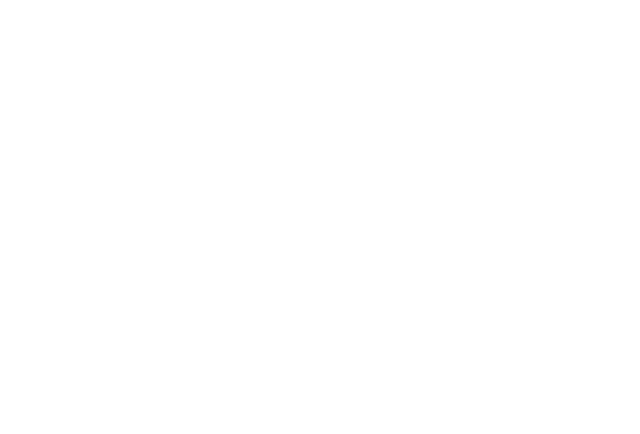
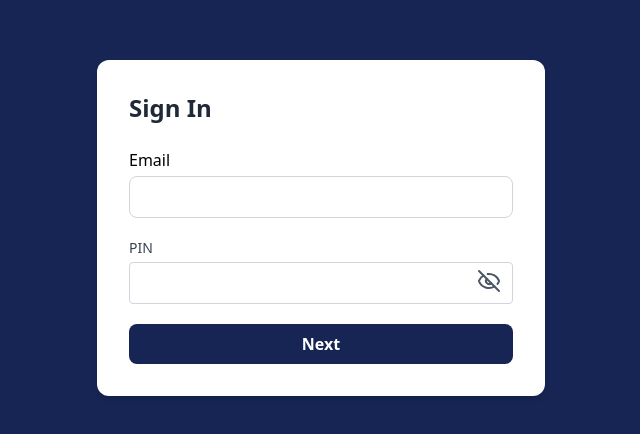
Before and after one commit to azheem-rahman/fresh-turf-assignment, a React (Vite) app in the folder webapp/: page /login in a window 1280 px wide. Before the commit this address had no page. Shown: the part 172-606 px from the top of the page, without its empty margins (319-959 px from the left). Built offline with nearby package versions, Linux system fonts and the light colour scheme.

Commit message:
connected login using mock user

```diff
--- a/webapp/src/App.tsx
+++ b/webapp/src/App.tsx
@@ -1,4 +1,4 @@
-import { Route, Routes } from "react-router-dom";
+import { Navigate, Route, Routes } from "react-router-dom";
 import LoginPage from "./pages/Login/LoginPage";
 import TransactionHistoryPage from "./pages/TransactionHistory/TransactionHistoryPage";
 import UserManagementPage from "./pages/UserManagement/UserManagementPage";
@@ -7,6 +7,8 @@ import LockerManagementPage from "./pages/LockerManagement/LockerManagementPage"
 function App() {
   return (
     <Routes>
+      <Route path="/" element={<Navigate to="/login" replace />} />
+      <Route path="/login" element={<LoginPage />} />
       <Route path="/user-management" element={<UserManagementPage />} />
       <Route path="/locker-management" element={<LockerManagementPage />} />
       <Route path="/transaction-history" element={<TransactionHistoryPage />} />
--- a/webapp/src/pages/Login/LoginPage.tsx
+++ b/webapp/src/pages/Login/LoginPage.tsx
@@ -1,6 +1,8 @@
 import { useForm } from "react-hook-form";
 import FormInput from "../../components/form/FormInput";
 import FormPassword from "../../components/form/FormPassword";
+import useUserStore from "../../store/useUserStore";
+import { useNavigate } from "react-router-dom";
 
 type LoginFormInputs = {
   email: string;
@@ -8,6 +10,9 @@ type LoginFormInputs = {
 };
 
 const LoginPage = () => {
+  const setUser = useUserStore((state) => state.setUser);
+  const navigate = useNavigate();
+
   const {
     register,
     handleSubmit,
@@ -15,7 +20,14 @@ const LoginPage = () => {
   } = useForm<LoginFormInputs>();
 
   const onSubmit = (formData: LoginFormInputs) => {
-    console.log("Logging in with: ", formData);
+    console.log(formData);
+    const mockUser = {
+      name: "Tan Kai Yee",
+      role: "Case Store Officer",
+    };
+
+    setUser(mockUser);
+    navigate("/transaction-history");
   };
 
   return (
--- /dev/null
+++ b/webapp/src/store/useUserStore.ts
@@ -0,0 +1,20 @@
+import { create } from "zustand";
+
+interface User {
+  name: string;
+  role: string;
+}
+
+interface UserState {
+  user: User | null;
+  setUser: (user: User) => void;
+  logout: () => void;
+}
+
+const useUserStore = create<UserState>((set) => ({
+  user: null,
+  setUser: (user) => set({ user }),
+  logout: () => set({ user: null }),
+}));
+
+export default useUserStore;
```
